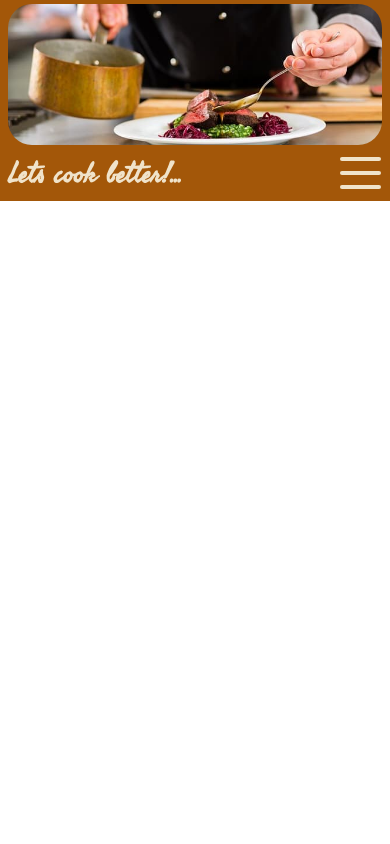
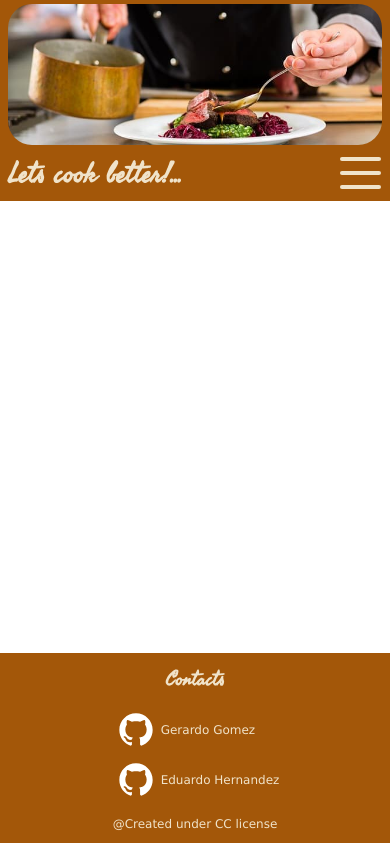
Before and after one commit to Edjhernandez/capstone-javascript, a website built with webpack: page src/index.html in a window 390 px wide. Built offline with nearby package versions, Linux system fonts and the light colour scheme.

Commit message:
Add footer mobile and all screens

```diff
--- a/src/index.html
+++ b/src/index.html
@@ -23,10 +23,41 @@
               <li><a href='#'>Seafood</a></li>
             </ul>
         </nav>
+    </header>
 
+    <main></main>
 
+    <footer>
+        <div class="contacts">
+        <h2>Contacts</h2>
+          <ul>
+            <li><a href='https://github.com/GerardoGomezG'><svg xmlns="http://www.w3.org/2000/svg" x="0px" y="0px" width="50" height="50" viewBox="0,0,256,256">
+                <g fill="#ffffff" fill-rule="nonzero" stroke="none" stroke-width="1" stroke-linecap="butt"
+                  stroke-linejoin="miter" stroke-miterlimit="10" stroke-dasharray="" stroke-dashoffset="0" font-family="none"
+                  font-weight="none" font-size="none" text-anchor="none">
+                  <g transform="scale(3.55556,3.55556)">
+                    <path
+                      d="M36,12c13.255,0 24,10.745 24,24c0,10.656 -6.948,19.685 -16.559,22.818c0.003,-0.009 0.007,-0.022 0.007,-0.022c0,0 -1.62,-0.759 -1.586,-2.114c0.038,-1.491 0,-4.971 0,-6.248c0,-2.193 -1.388,-3.747 -1.388,-3.747c0,0 10.884,0.122 10.884,-11.491c0,-4.481 -2.342,-6.812 -2.342,-6.812c0,0 1.23,-4.784 -0.426,-6.812c-1.856,-0.2 -5.18,1.774 -6.6,2.697c0,0 -2.25,-0.922 -5.991,-0.922c-3.742,0 -5.991,0.922 -5.991,0.922c-1.419,-0.922 -4.744,-2.897 -6.6,-2.697c-1.656,2.029 -0.426,6.812 -0.426,6.812c0,0 -2.342,2.332 -2.342,6.812c0,11.613 10.884,11.491 10.884,11.491c0,0 -1.097,1.239 -1.336,3.061c-0.76,0.258 -1.877,0.576 -2.78,0.576c-2.362,0 -4.159,-2.296 -4.817,-3.358c-0.649,-1.048 -1.98,-1.927 -3.221,-1.927c-0.817,0 -1.216,0.409 -1.216,0.876c0,0.467 1.146,0.793 1.902,1.659c1.594,1.826 1.565,5.933 7.245,5.933c0.617,0 1.876,-0.152 2.823,-0.279c-0.006,1.293 -0.007,2.657 0.013,3.454c0.034,1.355 -1.586,2.114 -1.586,2.114c0,0 0.004,0.013 0.007,0.022c-9.61,-3.133 -16.558,-12.162 -16.558,-22.818c0,-13.255 10.745,-24 24,-24z">
+                    </path>
+                  </g>
+                </g>
+              </svg>Gerardo Gomez</a></li>
 
+              <li><a href='https://github.com/Edjhernandez'><svg xmlns="http://www.w3.org/2000/svg" x="0px" y="0px" width="50" height="50" viewBox="0,0,256,256">
+                <g fill="#ffffff" fill-rule="nonzero" stroke="none" stroke-width="1" stroke-linecap="butt"
+                  stroke-linejoin="miter" stroke-miterlimit="10" stroke-dasharray="" stroke-dashoffset="0" font-family="none"
+                  font-weight="none" font-size="none" text-anchor="none">
+                  <g transform="scale(3.55556,3.55556)">
+                    <path
+                      d="M36,12c13.255,0 24,10.745 24,24c0,10.656 -6.948,19.685 -16.559,22.818c0.003,-0.009 0.007,-0.022 0.007,-0.022c0,0 -1.62,-0.759 -1.586,-2.114c0.038,-1.491 0,-4.971 0,-6.248c0,-2.193 -1.388,-3.747 -1.388,-3.747c0,0 10.884,0.122 10.884,-11.491c0,-4.481 -2.342,-6.812 -2.342,-6.812c0,0 1.23,-4.784 -0.426,-6.812c-1.856,-0.2 -5.18,1.774 -6.6,2.697c0,0 -2.25,-0.922 -5.991,-0.922c-3.742,0 -5.991,0.922 -5.991,0.922c-1.419,-0.922 -4.744,-2.897 -6.6,-2.697c-1.656,2.029 -0.426,6.812 -0.426,6.812c0,0 -2.342,2.332 -2.342,6.812c0,11.613 10.884,11.491 10.884,11.491c0,0 -1.097,1.239 -1.336,3.061c-0.76,0.258 -1.877,0.576 -2.78,0.576c-2.362,0 -4.159,-2.296 -4.817,-3.358c-0.649,-1.048 -1.98,-1.927 -3.221,-1.927c-0.817,0 -1.216,0.409 -1.216,0.876c0,0.467 1.146,0.793 1.902,1.659c1.594,1.826 1.565,5.933 7.245,5.933c0.617,0 1.876,-0.152 2.823,-0.279c-0.006,1.293 -0.007,2.657 0.013,3.454c0.034,1.355 -1.586,2.114 -1.586,2.114c0,0 0.004,0.013 0.007,0.022c-9.61,-3.133 -16.558,-12.162 -16.558,-22.818c0,-13.255 10.745,-24 24,-24z">
+                    </path>
+                  </g>
+                </g>
+              </svg>Eduardo Hernandez</a></li>
+          </ul>
+        </div>
+        <p>@Created under CC license</p>
+    </footer>
 
-    </header>
 </body>
 </html>
--- a/src/style.css
+++ b/src/style.css
@@ -6,7 +6,8 @@
 html,
 body,
 header,
-main {
+main,
+footer {
   box-sizing: border-box;
   margin: 0;
   padding: 0;
@@ -87,9 +88,18 @@ nav.navbar {
   display: none;
 }
 
+footer ul {
+  margin: 0;
+  padding: 0;
+}
+
 nav.navbar ul {
   margin: 0;
   padding: 0;
+}
+
+footer ul li {
+  list-style: none;
 }
 
 nav.navbar li {
@@ -100,12 +110,58 @@ nav.navbar li {
   align-items: center;
 }
 
+footer ul li a {
+  display: flex;
+  flex-direction: row;
+  justify-content: flex-start;
+  align-items: center;
+}
+
+footer ul li a,
+p {
+  font-size: 0.75rem;
+  text-decoration: none;
+  color: #f0e3ca;
+  font-family: Verdana, Geneva, Tahoma, sans-serif;
+}
+
 nav.navbar li a {
   color: #f0e3ca;
   text-decoration: none;
   font-family: fasthand, sans-serif;
   font-size: 1rem;
   font-weight: 100;
+}
+
+main {
+  height: 53.5vh;
+}
+
+footer {
+  background-color: #a35709;
+  display: flex;
+  flex-direction: column;
+  justify-content: center;
+  align-items: center;
+}
+
+.contacts {
+  display: flex;
+  flex-direction: column;
+  justify-content: center;
+  align-items: center;
+}
+
+.contacts h2 {
+  color: #f0e3ca;
+  font-family: fasthand, sans-serif;
+  font-size: 1.25rem;
+  margin: 0.5rem;
+}
+
+footer div.contacts {
+  display: flex;
+  flex-direction: column;
 }
 
 @media screen and (min-width: 420px) and (min-height: 300px) {
@@ -140,12 +196,21 @@ nav.navbar li a {
     margin: 0;
   }
 
+  footer ul {
+    display: flex;
+    flex-direction: row;
+  }
+
   nav.navbar ul {
     margin: 1rem 0.75rem;
     display: flex;
     flex-direction: row;
     flex-wrap: nowrap;
     flex-grow: 1;
+  }
+
+  footer ul li {
+    margin: 0 2rem;
   }
 
   nav.navbar li {
@@ -159,4 +224,13 @@ nav.navbar li a {
   nav.navbar li a {
     margin: auto 1rem;
   }
+
+
+
+
+
+  footer p {
+    align-self: flex-end;
+    margin-right: 1rem;
+  }
 }
```
